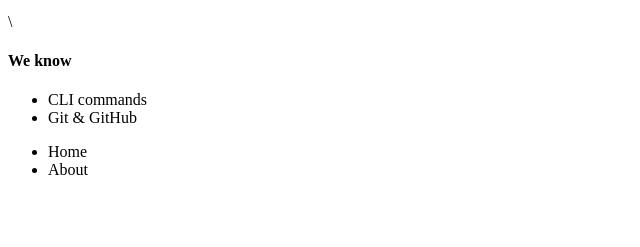
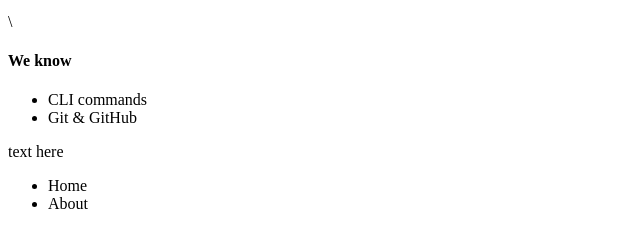
Before and after one commit to MayaNour/WednesdayLesson, a plain HTML site: page about.html in a window 1280 px wide. Shown: the part 101-348 px from the top of the page, without its empty margins (0-640 px from the left). Drawn offline with Linux system fonts and the light colour scheme.

Commit message:
Added p tag

```diff
--- a/about.html
+++ b/about.html
@@ -13,6 +13,7 @@
            <li>CLI commands</li>
            <li>Git & GitHub</li>
        </ul>
+       <p>text here</p>
        <footer>
            <ul>
                <li>Home</li>
```
